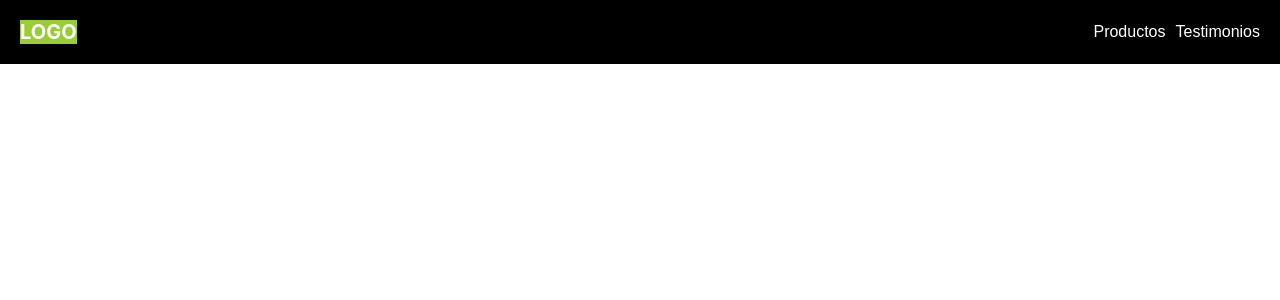
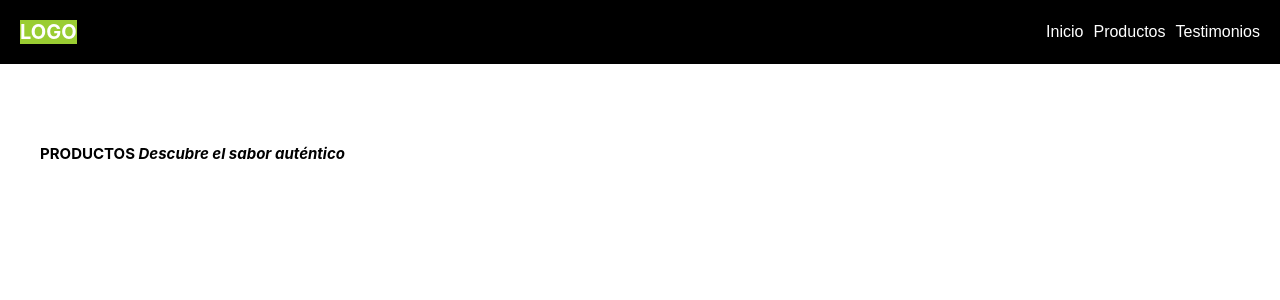
Before and after one commit to alleenu/beer-website, a React (Vite) app: page /productos in a window 1280 px wide. Shown: the top 300 px of the page. Built offline with nearby package versions, Linux system fonts and the light colour scheme.

Commit message:
Agrega rutas y páginas con React Router

```diff
--- a/src/App.jsx
+++ b/src/App.jsx
@@ -1,12 +1,25 @@
 // Estilos
 import './App.css'
+
+// Router
+import { BrowserRouter as Router, Routes, Route} from 'react-router-dom';
+
+//Componentes
 import Header from './componentes/Header/Header'
+import Inicio from './pages/Inicio';
+import Productos from './pages/Productos';
+import Testimonios from './pages/Testimonios';
 
 function App() {
   return (
-    <>
-    <Header></Header>
-    </>
+    <Router>
+      <Header />
+      <Routes>
+        <Route path="/" element={<Inicio />} />
+        <Route path="/productos" element={<Productos />} />
+        <Route path="/testimonios" element={<Testimonios />} />
+      </Routes>
+    </Router>
   )
 }
 
--- a/src/componentes/Header/Header.css
+++ b/src/componentes/Header/Header.css
@@ -12,8 +12,14 @@
     flex-direction: column;
     align-items: center;
 }
-
+.header-enlace{
+    text-decoration: none;
+}
+.header-enlace:active{
+    color: none;
+}
 .header-h1{
+    color: white;
     background-color: yellowgreen;
 }
 
--- a/src/componentes/Header/Header.jsx
+++ b/src/componentes/Header/Header.jsx
@@ -1,5 +1,8 @@
 // useState
 import React, { useState } from "react";
+
+// Link del Router
+import { Link } from 'react-router-dom';
 
 //Estilos
 import './Header.css';
@@ -17,12 +20,13 @@ function Header(){
     <header className="header">
       <div className="header-contenido">
 
-        <h1 className="header-h1">LOGO</h1>
+      <Link to="/" className="header-enlace"><h1 className="header-h1">LOGO</h1></Link>
         <button className="header-btn" onClick={alternarMenu}><ion-icon name="menu-outline"></ion-icon></button>
 
         <nav className={`header-nav ${menu ? 'mostrar' : ''}`}>
-          <a href="/productos" className="nav_enlace" >Productos</a>
-          <a href="/testimonios" className="nav_enlace" >Testimonios</a>
+          <Link to="/" className="nav_enlace">Inicio</Link>
+          <Link to="/productos" className="nav_enlace">Productos</Link>
+          <Link to="/testimonios" className="nav_enlace">Testimonios</Link>
         </nav>
       </div>
     </header>
--- /dev/null
+++ b/src/pages/Inicio.jsx
@@ -0,0 +1,14 @@
+
+
+const Inicio = () => {
+
+  return (
+    <div className="contenedor">
+      <h1>HOME</h1>
+      <p>Desde Home... </p>
+
+    </div>
+  );
+}
+
+export default Inicio;
--- /dev/null
+++ b/src/pages/Productos.jsx
@@ -0,0 +1,14 @@
+
+function Productos(){
+
+  return(
+    <section className="contenedor">
+      <div className="paddingGlobal">
+        <h1 className="producto-titulo">PRODUCTOS <em>Descubre el sabor auténtico</em></h1>
+      </div>
+
+    </section>
+  );
+}
+
+export default Productos;
--- /dev/null
+++ b/src/pages/Testimonios.jsx
@@ -0,0 +1,9 @@
+
+
+const Testimonios = () => {
+    return(
+        <h1>Testimonios</h1>
+    )
+}
+
+export default Testimonios;
```
Also changed, not shown: src/componentes/Boton/Boton.jsx (added, +28 -0 lines).
